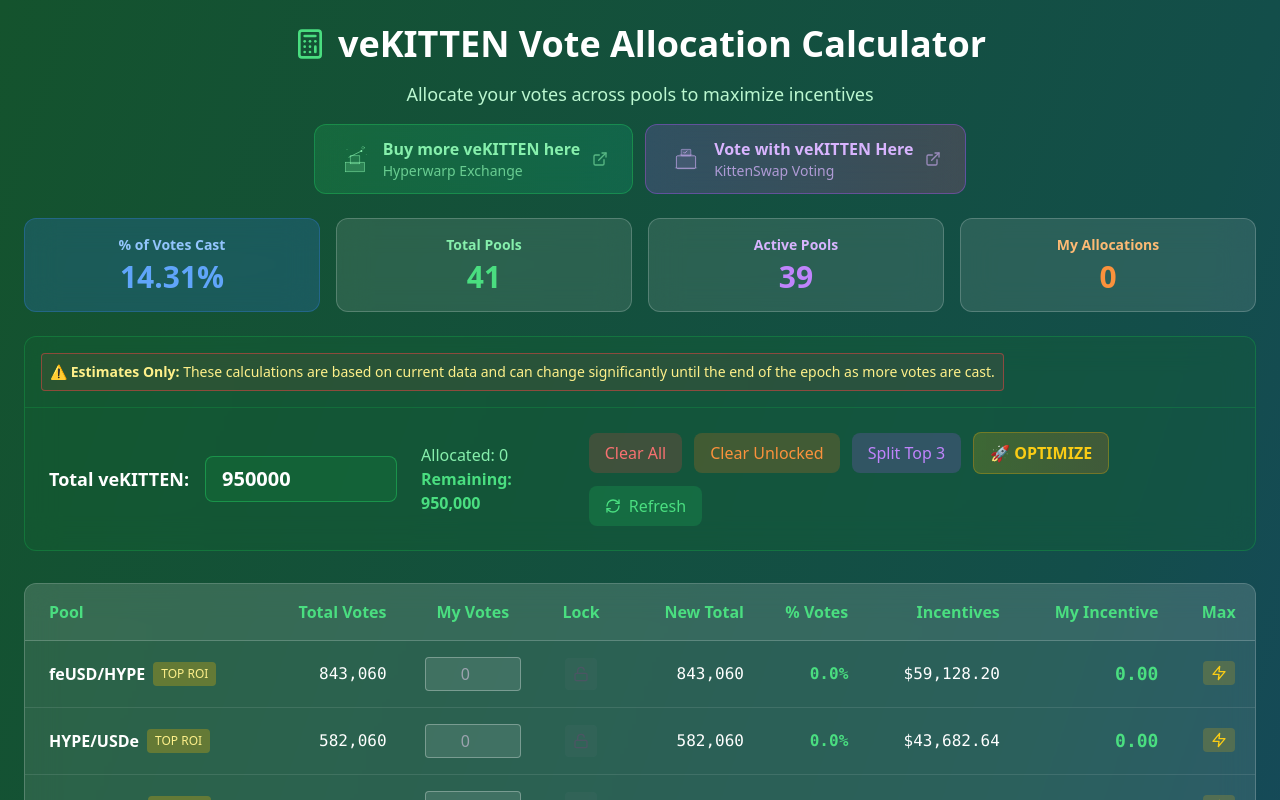
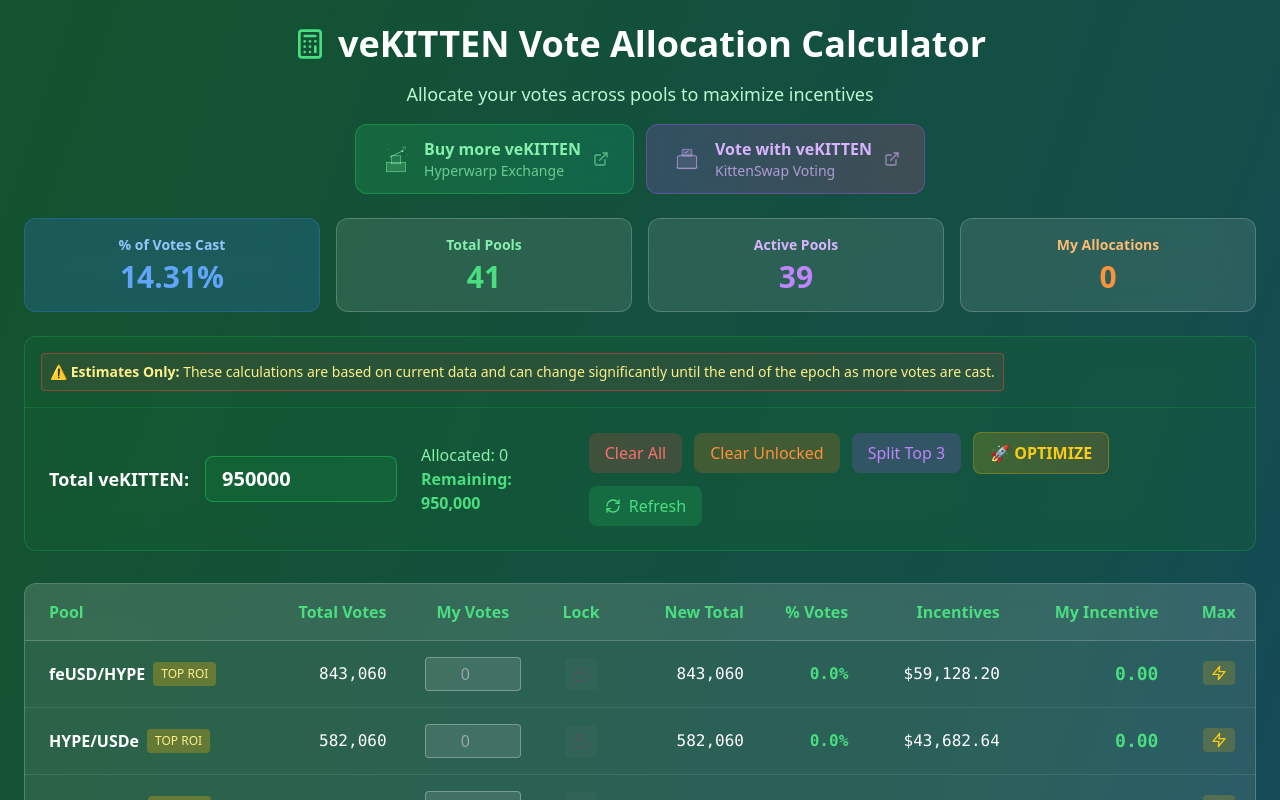
Before and after one commit to ThatDudeFreak/vekitten-calculator, a React (Create React App) app: page / in a window 1280 px wide. Shown: the top 800 px of the page. Built offline with nearby package versions, Linux system fonts and the light colour scheme.

Commit message:
Update App.js

```diff
--- a/src/App.js
+++ b/src/App.js
@@ -460,7 +460,7 @@
                 </svg>
               </div>
               <div className="flex flex-col items-start">
-                <span className="font-semibold text-sm md:text-base">Buy more veKITTEN here</span>
+                <span className="font-semibold text-sm md:text-base">Buy more veKITTEN</span>
                 <span className="text-xs md:text-sm opacity-75 group-hover:opacity-100 transition-opacity">Hyperwarp Exchange</span>
               </div>
               <ExternalLink className="w-4 h-4 opacity-60 group-hover:opacity-100 transition-opacity" />
@@ -488,7 +488,7 @@
                 </svg>
               </div>
               <div className="flex flex-col items-start">
-                <span className="font-semibold text-sm md:text-base">Vote with veKITTEN Here</span>
+                <span className="font-semibold text-sm md:text-base">Vote with veKITTEN</span>
                 <span className="text-xs md:text-sm opacity-75 group-hover:opacity-100 transition-opacity">KittenSwap Voting</span>
               </div>
               <ExternalLink className="w-4 h-4 opacity-60 group-hover:opacity-100 transition-opacity" />
```
